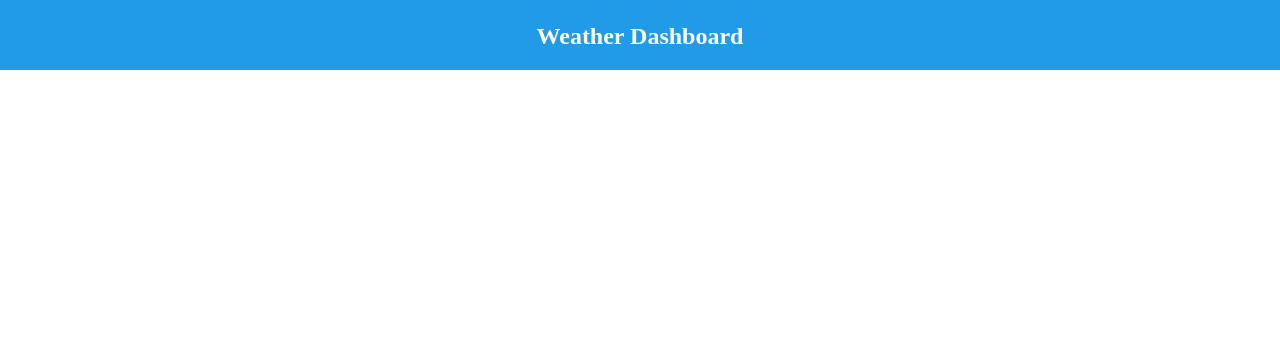
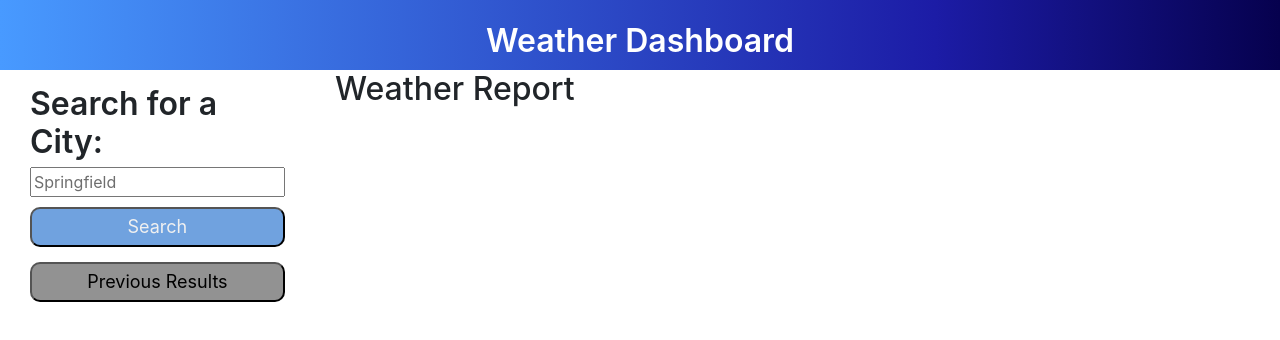
Before and after one commit to JesseBradbury/Weather-Dashboard, a plain HTML site: page index.html in a window 1280 px wide. Drawn offline with nearby package versions, Linux system fonts and the light colour scheme.

Commit message:
Created app layout. Added Botstrap for formatting.

```diff
--- a/assets/styles/style.css
+++ b/assets/styles/style.css
@@ -1,15 +1,69 @@
 body {
     margin: 0;
+    font-family: Arial, sans-serif, Helvetica;
 }
 
 .header {
     text-align: center;
-    background-color: rgb(33, 155, 231);
+    background: rgb(72,154,255);
+background: linear-gradient(90deg, rgba(72,154,255,1) 0%, rgba(28,28,166,1) 73%, rgba(6,1,78,1) 100%);
     color: white;
     height: 70px;
+    margin: 0;
 }
 .header h2 {
+    padding-top: 22px;
+    font-weight: 600;
     margin-block-start: 0;
     margin-block-end: 0;
-    padding-top: 23px;
+    font-size: 32px;
 }
+
+#city-search {
+    margin: 15px;
+}
+
+#city-search h2 {
+    font-size: 32px;
+    font-weight: 600;
+    margin: 0;
+    margin-bottom: 5px;
+}
+
+input {
+    width: 98%;
+    color: #6e6e6e;
+}
+
+.search-box {
+    margin-bottom: 10px;
+    color: #929292;
+}
+
+#search-btn {
+    width: 98%;
+    height: 40px;
+    text-align: center;
+    background-color: #70a2df;
+    color: #f0f0f0;
+    border-radius: 10px;
+    font-weight: 400;
+    font-size: 18px;
+
+}
+
+#search-history {
+    margin: 15px;
+}
+
+#prev-results-btn {
+    width: 98%;
+    height: 40px;
+    text-align: center;
+    background-color: #929292;
+    color: #000000;
+    border-radius: 10px;
+    font-weight: 400;
+    font-size: 18px;
+
+}
--- a/index.html
+++ b/index.html
@@ -5,6 +5,7 @@
     <meta charset="UTF-8">
     <meta name="viewport" content="width=device-width, initial-scale=1.0">
     <title>Weather Dashboard</title>
+    <!-- <link rel="stylesheet" href="https://cdnjs.cloudflare.com/ajax/libs/materialize/1.0.0/css/materialize.min.css"> -->
     <link rel="stylesheet" href="assets/styles/style.css">
 </head>
 
@@ -13,13 +14,35 @@
         <h2>Weather Dashboard</h2>
     </header>
 
-    <section class="city-search"></section>
+    <section class="container-fluid">
+        <section class="row">
+            <section class="col-3">
+                <section id="city-search">
+                    <h2>Search for a City:</h2>
+                    <form action="" method="get" class="search-box">
+                        <input type="text" name="search-name" autocomplete="off" value="Springfield"/>
+                    </form>
+                    <button id="search-btn">Search</button>
+                </section>
 
-    <section class="search-history"></section>
-
-    <section class="weather-report"></section>
+                <section id="search-history">
+                    <button id="prev-results-btn">Previous Results</button>
+                </section>
+            </section>
+            <section class="col-9">
+                <section id="weather-report">
+                    <h2>Weather Report</h2>
+                </section>
+            </section>
+        </section>
+    </section>
+    <section id="search-history"></section>
 
 
+
+    <!-- <script src="https://cdnjs.cloudflare.com/ajax/libs/materialize/1.0.0/js/materialize.min.js"></script> -->
+    <link rel="stylesheet" href="https://cdn.jsdelivr.net/npm/bootstrap@4.1.3/dist/css/bootstrap.min.css"
+        integrity="sha384-MCw98/SFnGE8fJT3GXwEOngsV7Zt27NXFoaoApmYm81iuXoPkFOJwJ8ERdknLPMO" crossorigin="anonymous">
     <script src="https://code.jquery.com/jquery-3.4.1.min.js"></script>
     <script src="assets/scripts/script.js"></script>
 </body>
```
